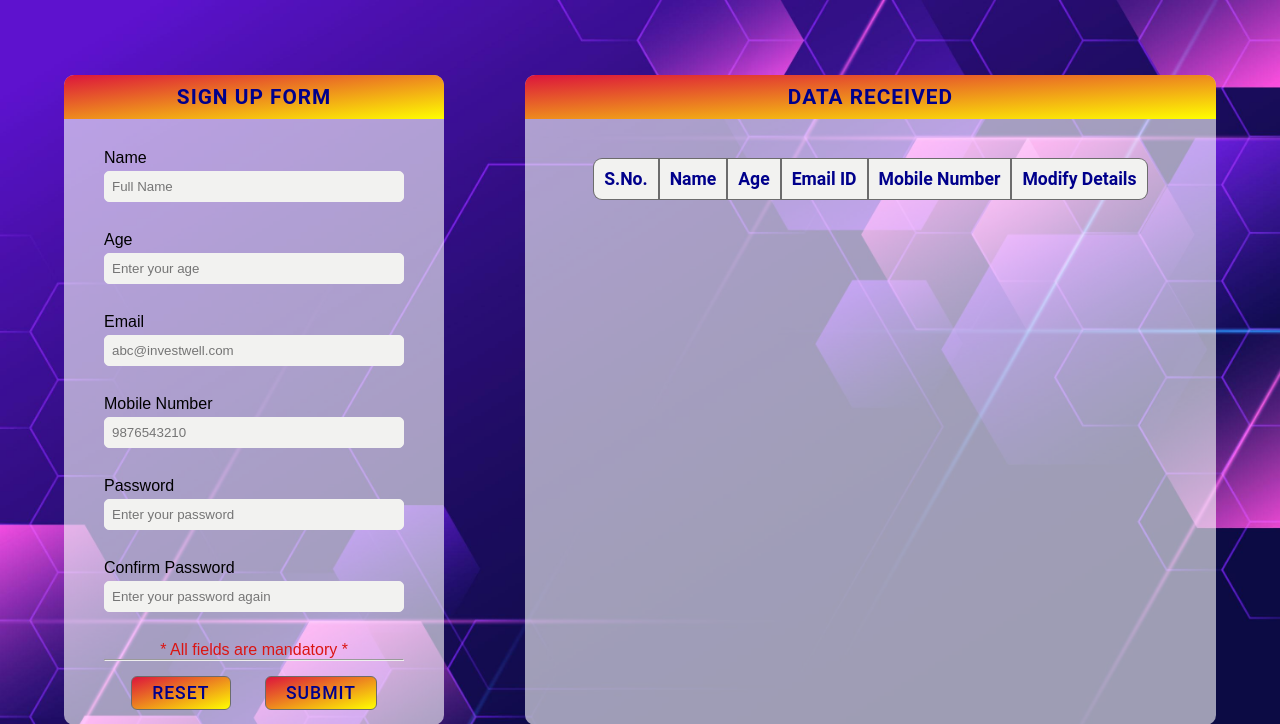
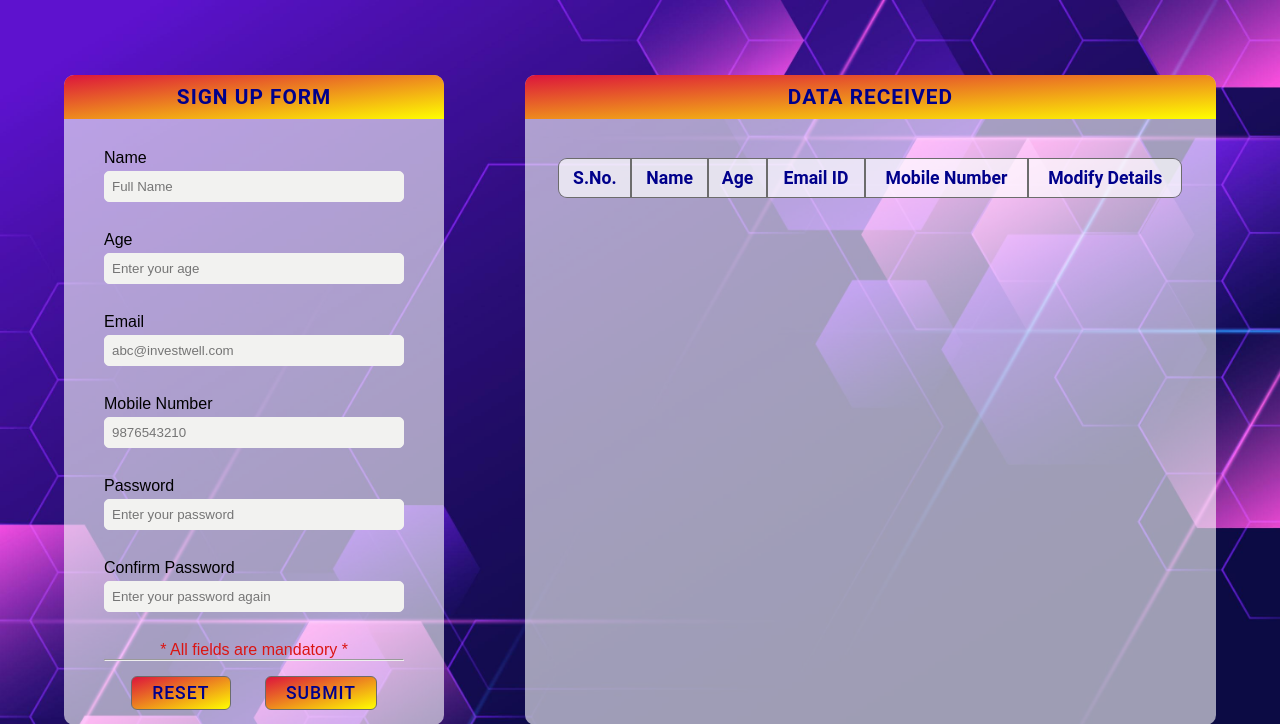
Before and after one commit to amitkrraj/AIT-Training, a PHP site: page / in a window 1280 px wide. Shown: the top 724 px of the page. Run offline with PHP 8.4, Linux system fonts and the light colour scheme; lists and menus that the app fills with data are empty.

Commit message:
make table row responsive

```diff
--- a/18-01-2022/Sign Up Form 1/style.css
+++ b/18-01-2022/Sign Up Form 1/style.css
@@ -80,7 +80,7 @@ h1{
 .form-control input:focus{
     outline: 0;
     border: 1px solid var(--ternary);
-    box-shadow: 0 0 2px 0.4px var(--primary);
+    box-shadow: 0 0 1px 0.4px var(--primary);
 }
 .form-control.success input{
     border-color: var(--alright);
@@ -97,11 +97,11 @@ h1{
     top: 30px;
     visibility: hidden;
 }
-.form-control.success i.fa-check-circle{
+.form-control.success i.fa-check{
     color: var(--alright);
     visibility: visible;
 }
-.form-control.error i.fa-exclamation-circle{
+.form-control.error i.fa-exclamation-triangle{
     color: var(--danger);
     visibility: visible;
 }
@@ -124,28 +124,39 @@ hr{
     width: 60%;
     background: var(--background);
     border-radius: 10px;
+    position: relative;
 }
 .show-data #table{
     margin: 40px auto;
 }
-#storeData{
+table{
+    width: 90%;
     border-collapse: collapse;
     border: 2px #000 solid;
     border-radius: 15px;
     margin: 40px auto;
-    /* background-color: rgba(255,255,255, 0.7); */
-    background-color: var(--light);
+    /* background-color: var(--light); */
+    background-color: rgba(255,255,255, 0.7);
     border-radius: 8px;
     border-style: hidden;
     box-shadow: 0 0 0 1px var(--ternary);
+    position: relative;
 }
 th{
     border: 2px solid var(--ternary);
-    border-radius: 5px;
-    padding: 10px;
     color: var(--primary);
     font-size: 1.1rem;
     font-family: 'Roboto', sans-serif;
+}
+td{
+    border: 1px solid orange;
+    color: #020202;
+    font-size: 1.2rem;
+    font-family: serif;
+
+}
+th, td{
+    padding: 9px;
 }
 .btn{
     text-align: center;
@@ -181,11 +192,3 @@ button:hover{
     transform: scale(1.03,1.03);
     border: 1px solid var(--pure);
 }
-td{
-    border: 1px solid orange;
-    padding: 9px;
-    color: #020202;
-    font-size: 1.2rem;
-    font-family: serif;
-
-}
```
